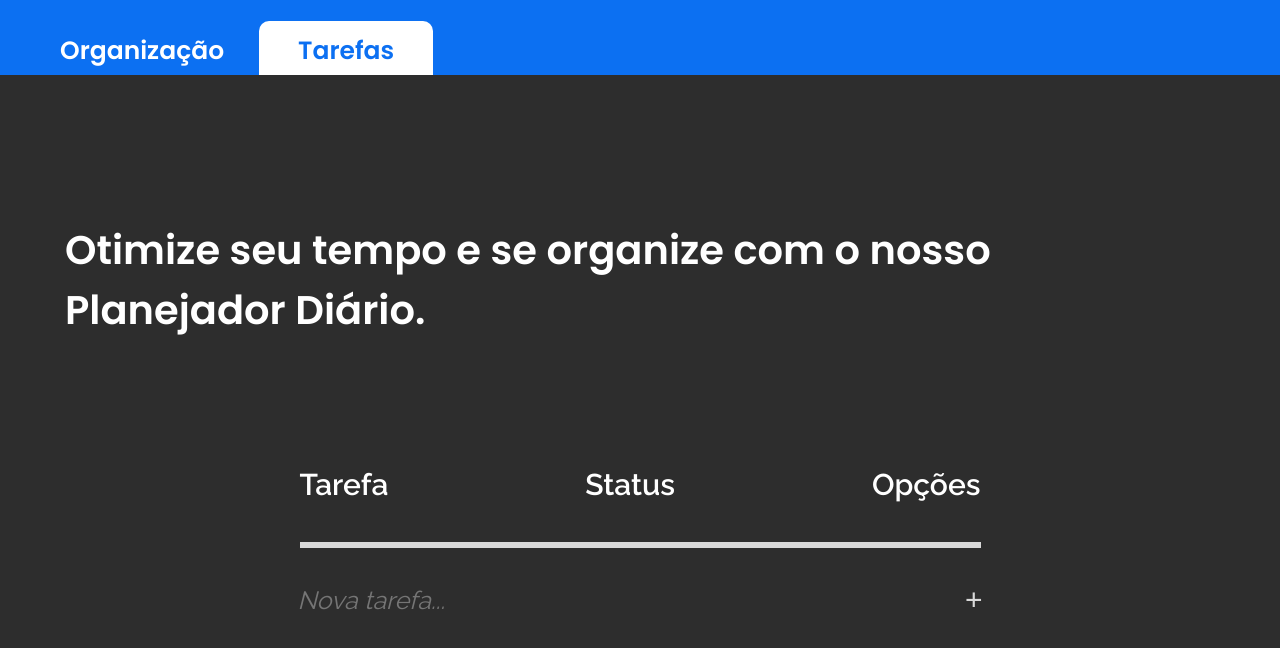
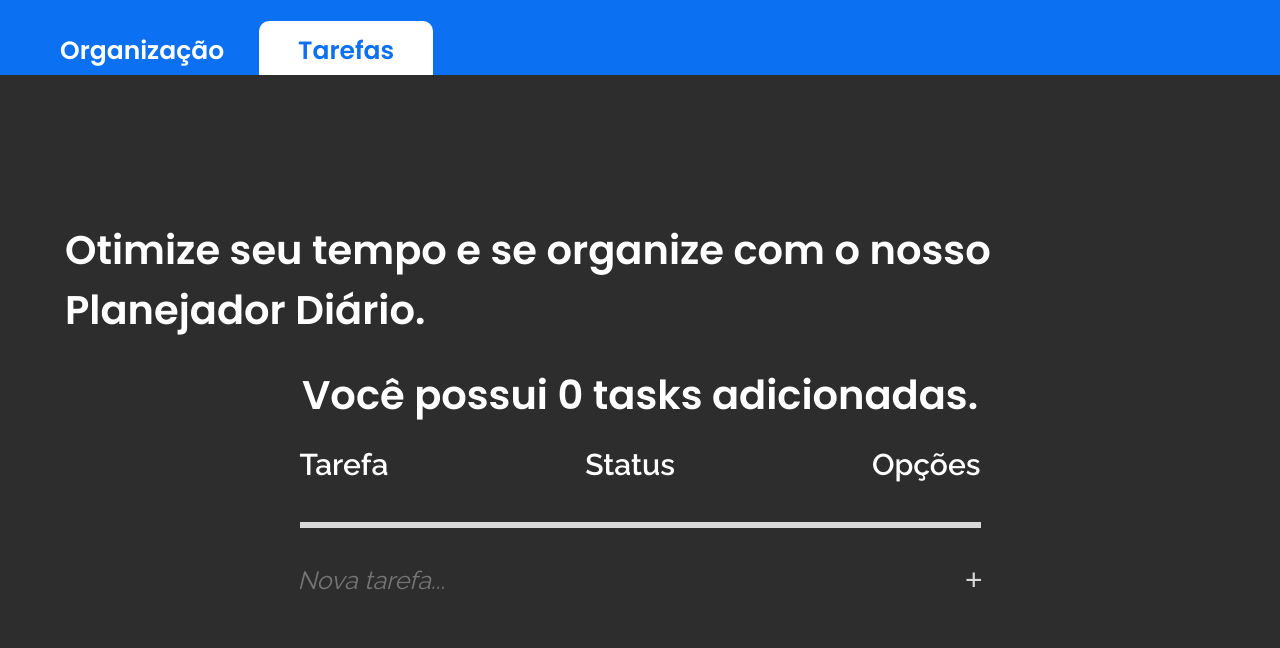
Before and after one commit to douglasleg1/dnc-react-js-challenge-main, a React (Vite) app: page / in a window 1280 px wide. Shown: the top 648 px of the page. Built offline with nearby package versions, Linux system fonts and the light colour scheme.

Commit message:
feat: adding task counter

```diff
--- a/src/App.jsx
+++ b/src/App.jsx
@@ -123,6 +123,7 @@ function App() {
     <section className="App" >
       <Header />
       <h1>Otimize seu tempo e se organize com o nosso Planejador Diário.</h1>
+      <h2>Você possui {todoList.length} tasks adicionadas.</h2>
       <table>
         <thead >
           <tr className="title-header">
--- a/src/components/ModalAction/index.scss
+++ b/src/components/ModalAction/index.scss
@@ -24,14 +24,14 @@
   li{
     list-style: none;
     position: relative;
-    top: 35px;
+    top: 115px;
     margin-right: 40px;
   }
 
 
   h2{
     position: relative;
-    top: 30px;
+    top: 110px;
     left: 60px;
     font-size: 48px;
     font-weight: 800;
@@ -40,7 +40,7 @@
 
   button{
     position: relative;
-    top: 50px;
+    top: 130px;
     left: 90px;
     width: 260px;
     height: 60px;
--- a/src/index.scss
+++ b/src/index.scss
@@ -12,6 +12,15 @@
         font-size: 40px;
         font-family: Poppins;
         font-weight: 600;
+    }
+
+    h2 {
+        color: $white;
+        font-size: 40px;
+        font-family: Poppins;
+        font-weight: 600;
+        margin-top: -100px;
+        margin-bottom: 20px;
     }
 
     table {
```
